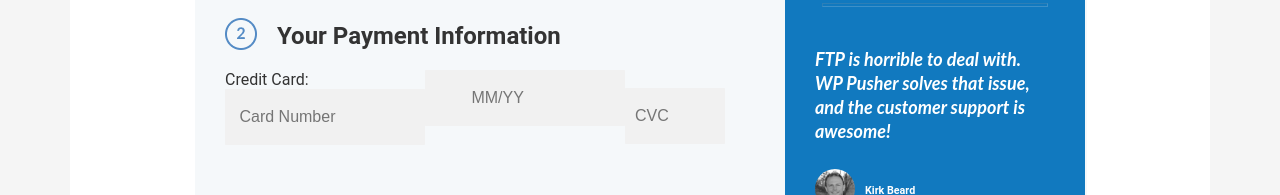
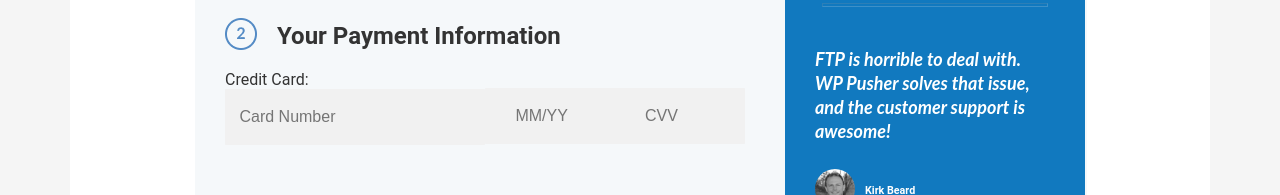
Before and after one commit to clintonic19/assignment-2, a plain HTML site: page index.html in a window 1280 px wide. Shown: the part 720-915 px from the top of the page. Drawn offline with Linux system fonts and the light colour scheme.

Commit message:
Make changes in the credit-card class input

```diff
--- a/css/index.css
+++ b/css/index.css
@@ -105,7 +105,7 @@ position: absolute;
 
 .credit-card input{
   height: 36px;
-  width: 180px;
+  width: 240px;
   outline: none;
   padding:  10px;
   border-radius: 1px;
@@ -115,16 +115,8 @@ position: absolute;
   border: none;
 }
 
-.credit-card1 input{
-  height: 36px;
-  width: 80px;
-  outline: none;
-  padding:  10px;
-  border-radius: 1px;
-  font-size: 1rem;
-  color: #707070;
-  background: #f1f1f1;
-  border: none;
+.credit-card .new{
+  margin-top: 18px;
 }
 
 /* Styling of the forms-control session*/
--- a/index.html
+++ b/index.html
@@ -79,14 +79,9 @@
                             <input type="text" id="firstName"  placeholder=" Card Number" required>
                         </div>
 
-                            <div class="credit-card">
+                            <div class="credit-card new">
                                 <!-- <label for="name"> Last Name:</label> -->
-                                <input class="mm-yy" type="text" id="firstName" placeholder="&emsp;&emsp; MM/YY "  required>
-                            </div>
-
-                            <div class="credit-card1">
-                                <!-- <label for="name"> Last Name:</label> -->
-                                <input class="cvv" type="text" id="firstName" placeholder="CVC"  required>
+                                <input class="mm-yy" type="text" id="firstName" placeholder="&emsp; MM/YY &emsp; &emsp; &emsp;&emsp;CVV"  required>
                             </div>
 
                     </div>
```
